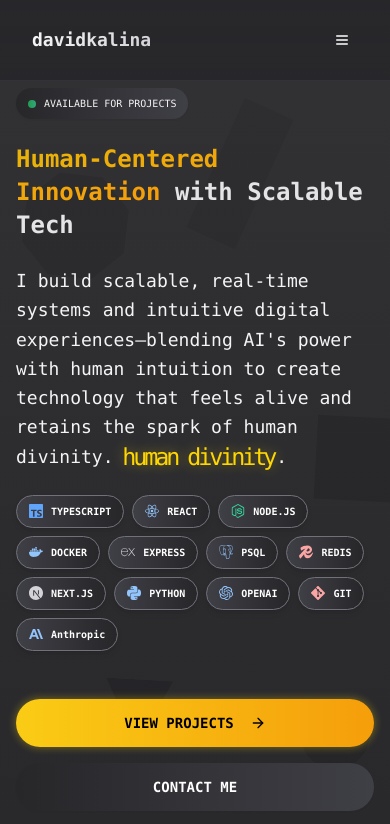
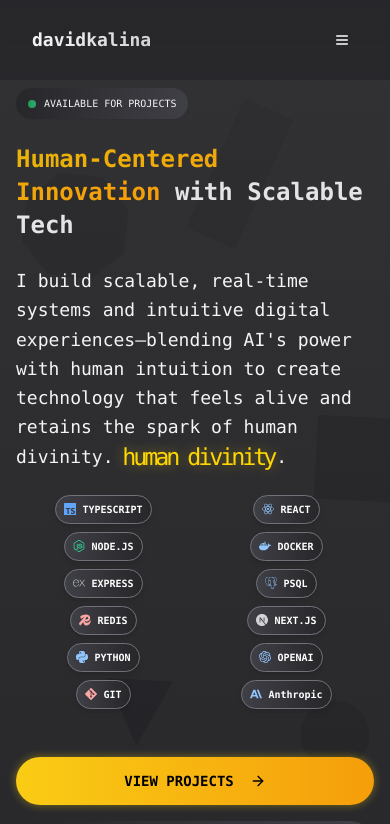
Before and after one commit to DavidKalina/davidkalina, a Next.js app: page / in a window 390 px wide. Shown: the top 824 px of the page. Built offline with nearby package versions, Linux system fonts and the light colour scheme; no server answers; the database is empty.

Commit message:
feat: integrate framer-motion for enhanced hover effects and restructure TechStackBadges layout for improved responsiveness

```diff
--- a/components/TechStackBadges.tsx
+++ b/components/TechStackBadges.tsx
@@ -13,6 +13,7 @@ import {
   SiRedis,
   SiTypescript,
 } from "react-icons/si";
+import { motion } from "framer-motion";
 
 const techStack = [
   {
@@ -79,25 +80,31 @@ const techStack = [
 
 const TechBadges = () => {
   return (
-    <div className="flex flex-wrap gap-2">
+    <div className="grid grid-cols-2 sm:grid-cols-3 md:grid-cols-4 lg:grid-cols-6 gap-2 sm:gap-3 max-w-4xl">
       {techStack.map(({ name, icon: Icon, iconColor }) => (
+        <motion.div
+          key={name}
+          whileHover={{ scale: 1.1 }}
+          transition={{ type: "spring", stiffness: 400, damping: 10 }}
+          className="flex justify-center"
+        >
           <Badge
-          key={name}
             className="
               bg-gradient-to-r from-[#333] to-zinc-700 dark:from-zinc-700 dark:to-zinc-800
-            text-white px-3 sm:px-4 py-2
+              text-white px-2 sm:px-3 py-1.5 sm:py-2
               rounded-full text-[10px] sm:text-xs font-mono
-            flex items-center gap-2
+              flex items-center gap-1.5 sm:gap-2
               border border-zinc-600 dark:border-zinc-500
               shadow-md transition-all duration-200
               hover:from-[#444] hover:to-zinc-600 dark:hover:from-zinc-600 dark:hover:to-zinc-500
               hover:border-zinc-400 dark:hover:border-zinc-300
-            hover:shadow-lg w-min
+              hover:shadow-lg whitespace-nowrap
             "
           >
-          <Icon size={14} className={iconColor} />
-          {name}
+            <Icon size={12} className={`${iconColor} flex-shrink-0`} />
+            <span className="truncate">{name}</span>
           </Badge>
+        </motion.div>
       ))}
     </div>
   );
```
Lines whose indentation alone changed are shown as unchanged.
